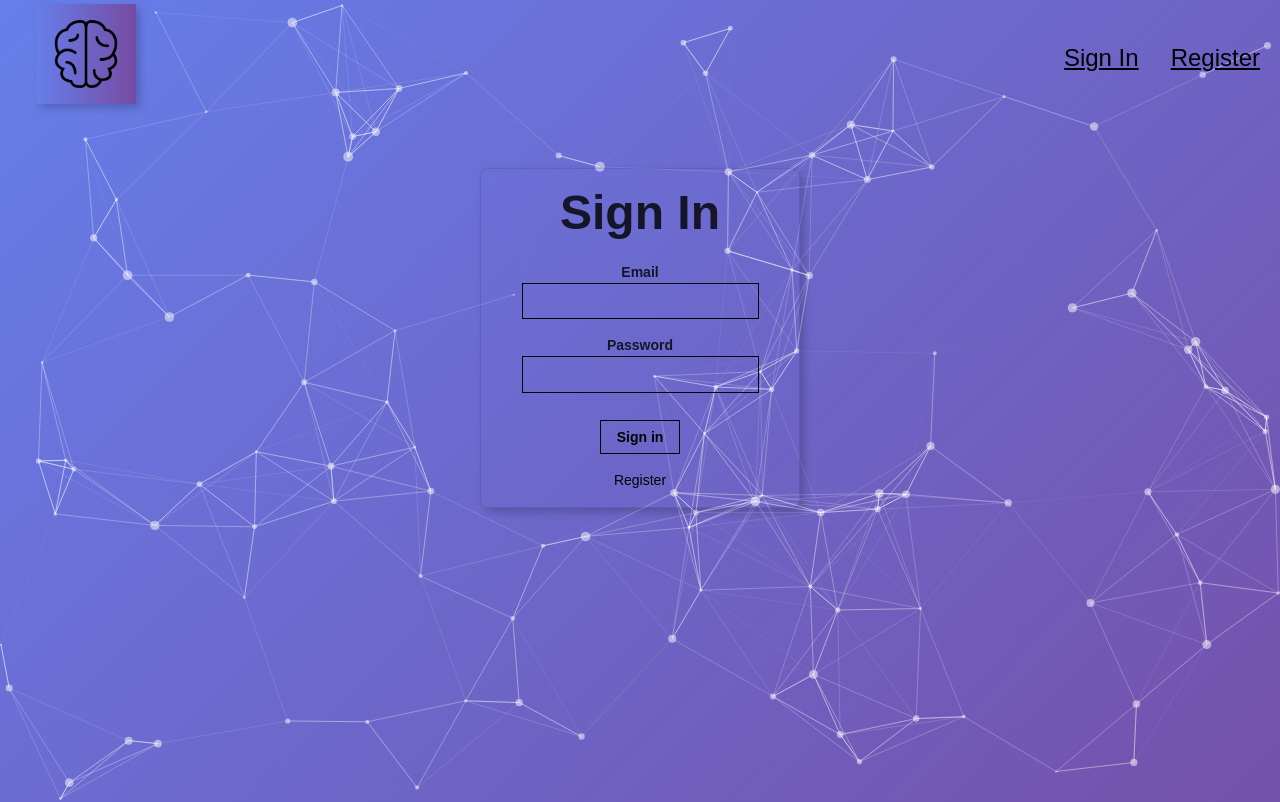
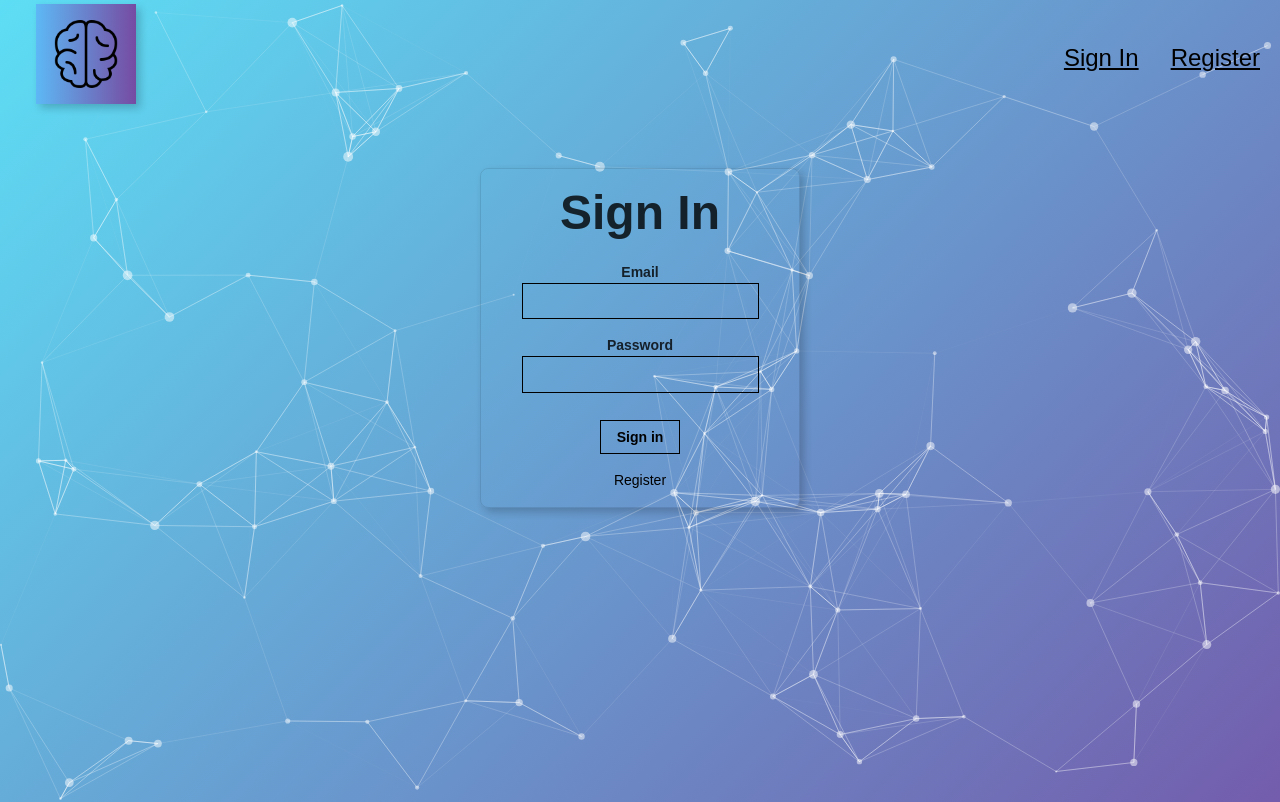
Before and after one commit to Chamiln17/Face_Recognition_Frontend, a React (Create React App) app: page / in a window 1280 px wide. Shown: the top 802 px of the page. Built offline with nearby package versions, Linux system fonts and the light colour scheme; a web font is replaced by a local one.

Commit message:
changed bg; fixed rank bug

```diff
--- a/src/App.js
+++ b/src/App.js
@@ -211,7 +211,7 @@ const App = () => {
       .then((response) => response.json())
       .then((result) => {
         if(result){
-          setUser(Object.assign(user , {entries:user.entries +1}))
+          setUser(Object.assign(user , {entries:Number(user.entries)+1}))
           fetch("http://localhost:5000/image", {
             method: "put",
             headers: { "Content-Type": "application/json" },
--- a/src/components/Logo/Logo.css
+++ b/src/components/Logo/Logo.css
@@ -1,3 +1,3 @@
 .Tilt {
-    background-image: linear-gradient(to right, #667eea 0%, #764ba2 100%);
+    background-image: linear-gradient(to right, #5db8f5 0%, #764ba2 100%);
 }
--- a/src/index.css
+++ b/src/index.css
@@ -5,7 +5,7 @@ body {
   margin: 0;
   padding: 0;
   font-family: 'Victor Mono', sans-serif;
-  background: linear-gradient(135deg, #667eea 0%, #764ba2 100%);
+  background: linear-gradient(135deg, #5ddef5 0%, #764ba2 100%);
 }
 
 button{
```
